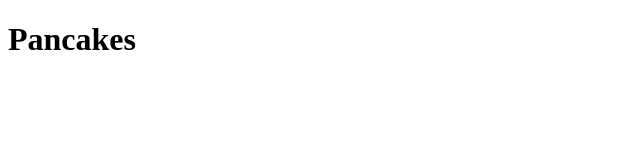
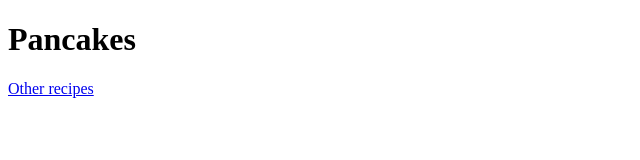
Before and after one commit to armandmzark/odin-recipes, a plain HTML site: page recipes/pancakes.html in a window 1280 px wide. Shown: the whole page, without its empty margins (0-640 px from the left). Drawn offline with Linux system fonts and the light colour scheme.

```diff
--- a/recipes/pancakes.html
+++ b/recipes/pancakes.html
@@ -5,6 +5,7 @@
 <title>Pancakes recipe</title>
 <body>
     <h1>Pancakes</h1>
+    <a href="../index.html">Other recipes</a>
 </body>
 </head>
 </html>
```
Also changed, not shown: recipes/pea_soup.html (+1 -0 lines), recipes/risotto.html (+1 -0 lines).
